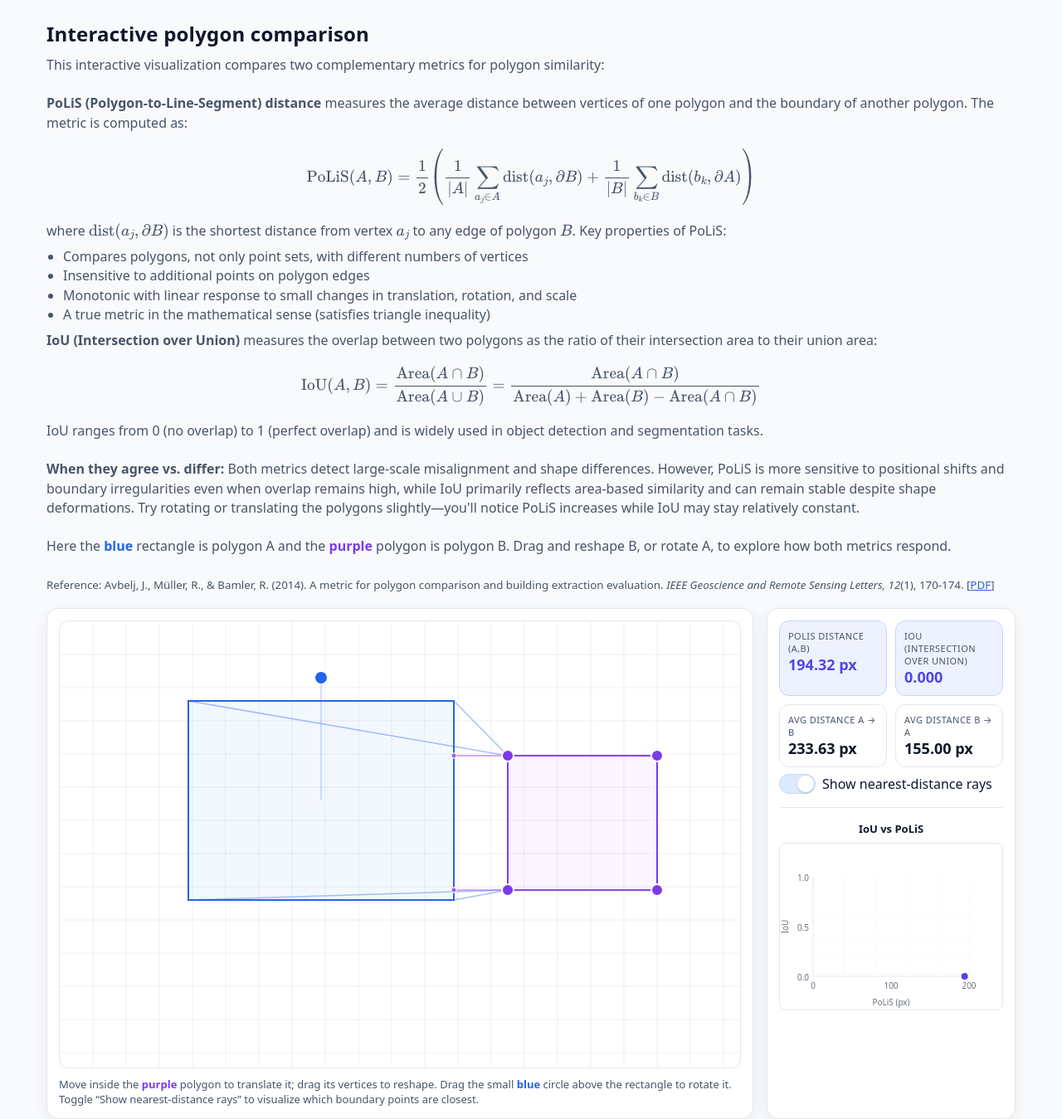
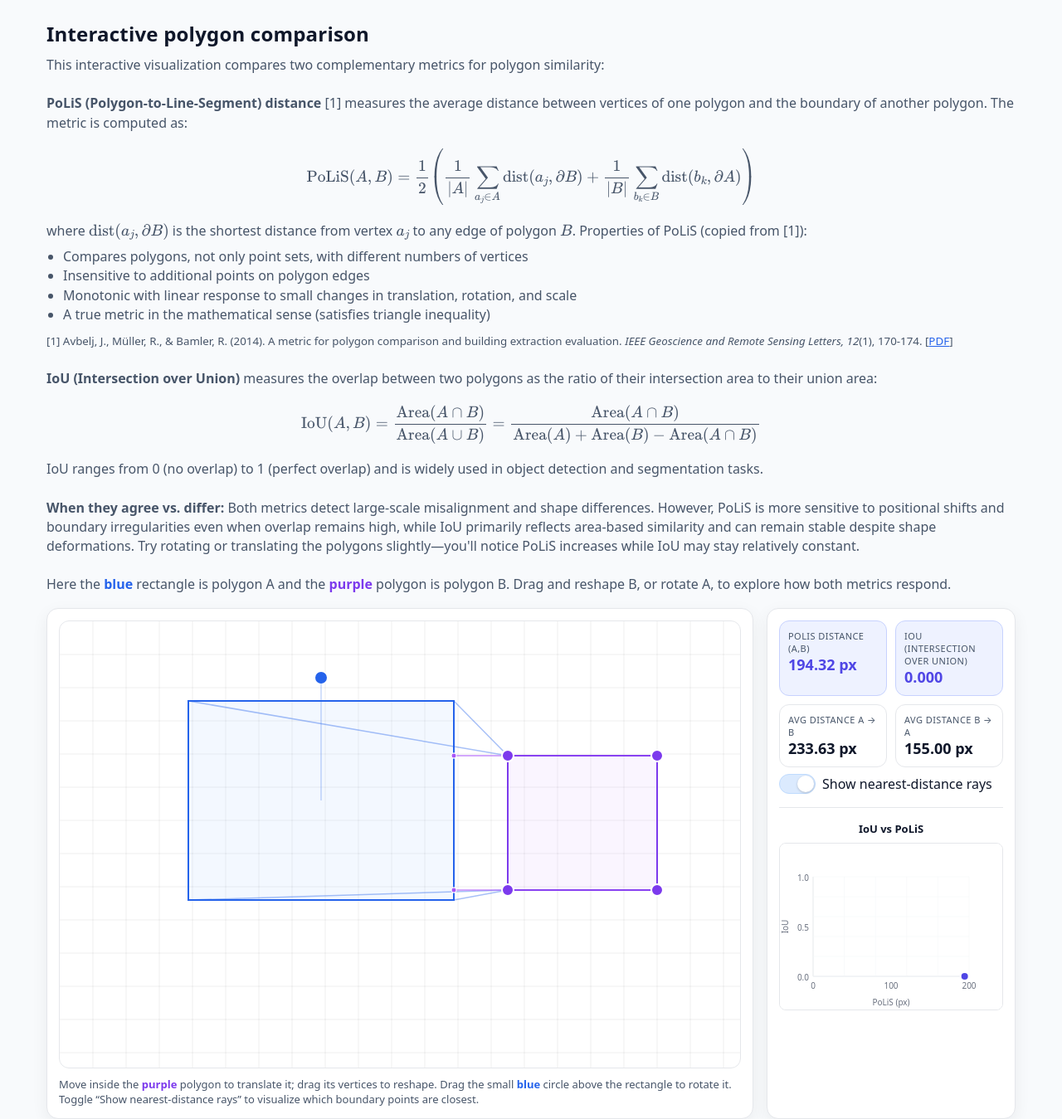
Before and after one commit to calebrob6/calebrob6.github.io, a Jekyll site: the page static/polygon_difference_playground.html, which Jekyll copies as it is, in a window 1280 px wide. Shown: the whole page at 83% size. Built offline with Jekyll 4.4.1, drawn with Linux system fonts in a browser that asks for light colours.

Commit message:
Layout change

```diff
--- a/static/polygon_difference_playground.html
+++ b/static/polygon_difference_playground.html
@@ -108,17 +108,23 @@
         This interactive visualization compares two complementary metrics for polygon similarity:
         <br><br>
 
-        <strong>PoLiS (Polygon-to-Line-Segment) distance</strong> measures the average distance between vertices of one polygon and the boundary of another polygon.
+        <strong>PoLiS (Polygon-to-Line-Segment) distance</strong> [1] measures the average distance between vertices of one polygon and the boundary of another polygon.
         The metric is computed as:
         $$\text{PoLiS}(A,B) = \frac{1}{2} \left( \frac{1}{|A|}\sum_{a_j \in A} \text{dist}(a_j, \partial B) + \frac{1}{|B|}\sum_{b_k \in B} \text{dist}(b_k, \partial A) \right)$$
         where \(\text{dist}(a_j, \partial B)\) is the shortest distance from vertex \(a_j\) to any edge of polygon \(B\).
-        Key properties of PoLiS:
+        Properties of PoLiS (copied from [1]):
         <ul style="margin:8px 0;padding-left:20px;color:var(--muted)">
           <li>Compares polygons, not only point sets, with different numbers of vertices</li>
           <li>Insensitive to additional points on polygon edges</li>
           <li>Monotonic with linear response to small changes in translation, rotation, and scale</li>
           <li>A true metric in the mathematical sense (satisfies triangle inequality)</li>
         </ul>
+        <small style="color:var(--muted)">
+          [1] Avbelj, J., Müller, R., & Bamler, R. (2014). A metric for polygon comparison and building extraction evaluation.
+          <em>IEEE Geoscience and Remote Sensing Letters, 12</em>(1), 170-174.
+          [<a href="https://elib.dlr.de/90425/1/avbelj_GRSL_00093_2014_final_submitted.pdf" target="_blank" style="color:#2563eb">PDF</a>]
+        </small>
+        <br><br>
 
         <strong>IoU (Intersection over Union)</strong> measures the overlap between two polygons as the ratio of their intersection area to their union area:
         $$\text{IoU}(A,B) = \frac{\text{Area}(A \cap B)}{\text{Area}(A \cup B)} = \frac{\text{Area}(A \cap B)}{\text{Area}(A) + \text{Area}(B) - \text{Area}(A \cap B)}$$
@@ -134,12 +140,6 @@
         Here the <b style="color:var(--blue-stroke)">blue</b> rectangle is polygon A and the
         <b style="color:var(--violet-stroke)">purple</b> polygon is polygon B. Drag and reshape B, or rotate A, to explore
         how both metrics respond.
-        <br><br>
-        <small style="color:var(--muted)">
-          Reference: Avbelj, J., Müller, R., & Bamler, R. (2014). A metric for polygon comparison and building extraction evaluation.
-          <em>IEEE Geoscience and Remote Sensing Letters, 12</em>(1), 170-174.
-          [<a href="https://elib.dlr.de/90425/1/avbelj_GRSL_00093_2014_final_submitted.pdf" target="_blank" style="color:#2563eb">PDF</a>]
-        </small>
       </div>
     </header>
 
```
